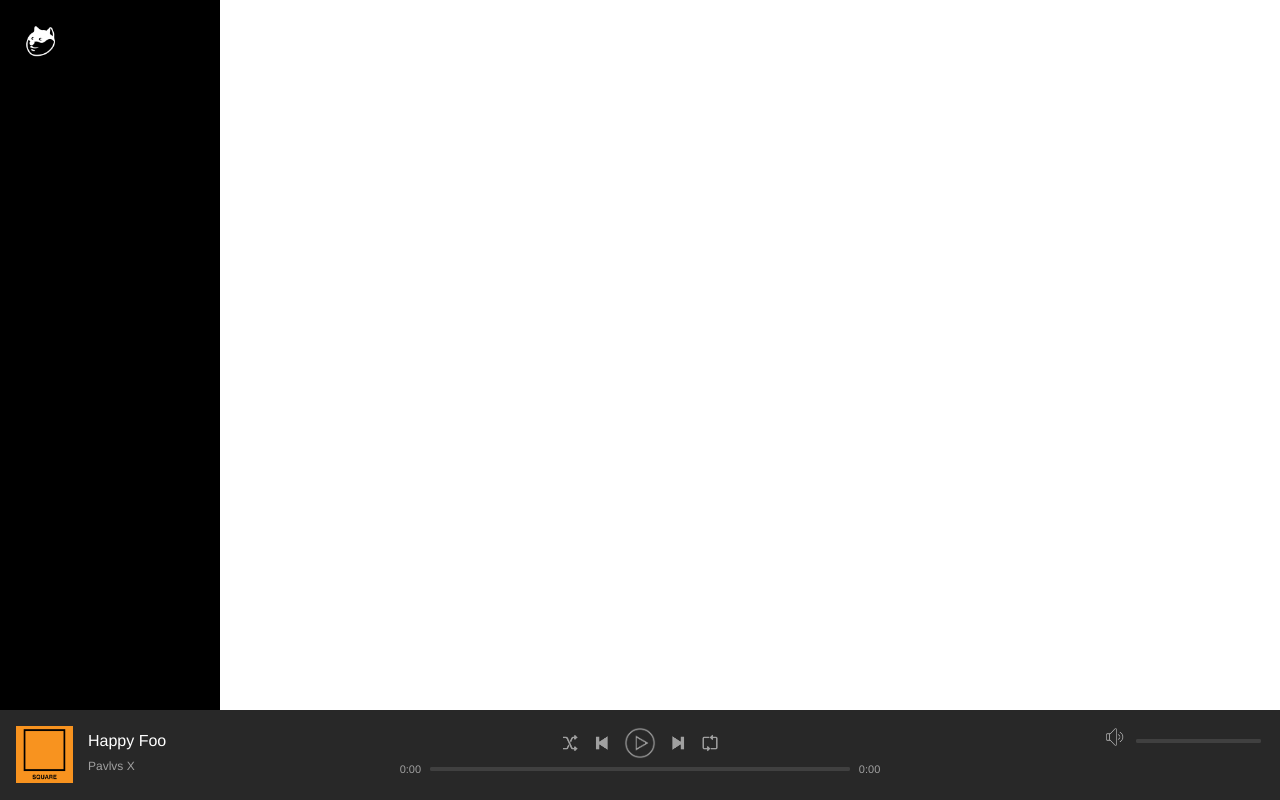
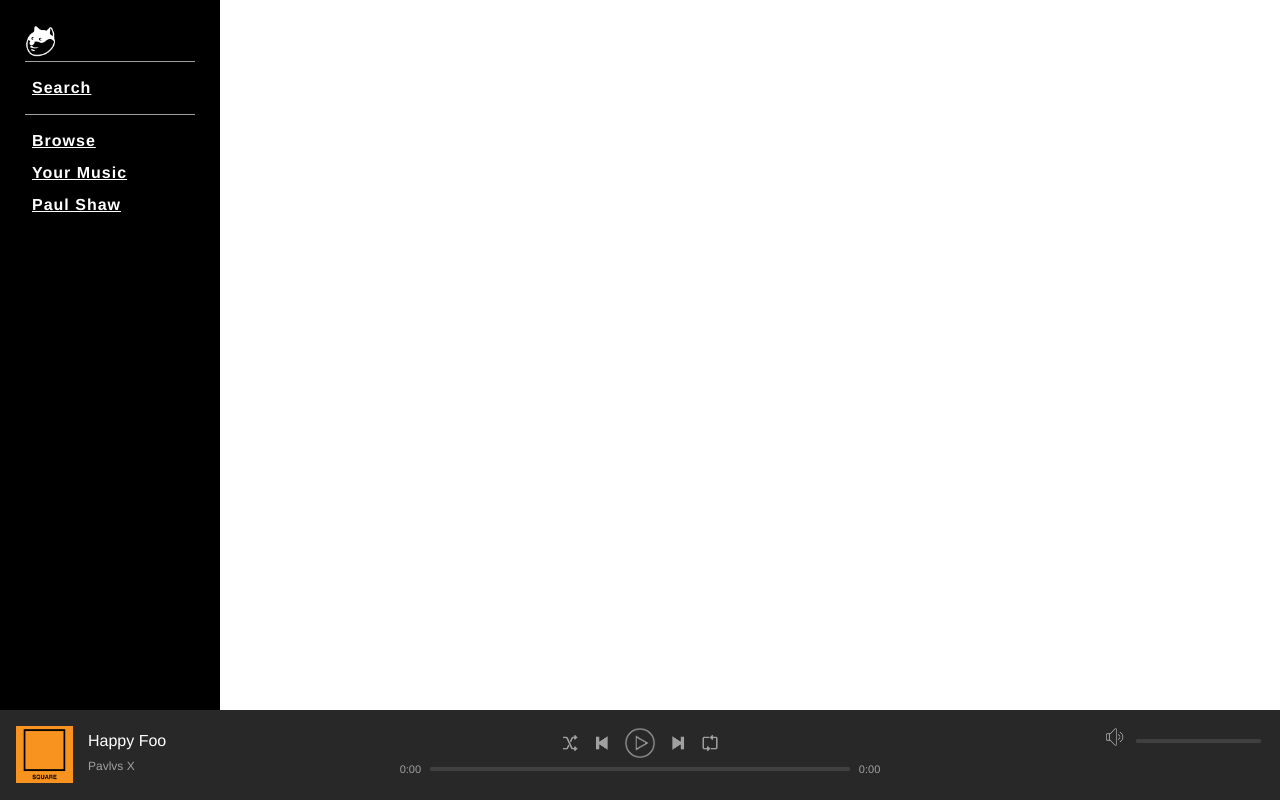
Before and after one commit to pavlvs/spoticlone, a PHP site: page / in a window 1280 px wide. Run offline with PHP 8.4, Linux system fonts and the light colour scheme; the visitor is signed in with stand-in values (Sample User, id 1).

Commit message:
added and styled navBar groups and navBarItem

```diff
--- a/assets/css/style.css
+++ b/assets/css/style.css
@@ -167,3 +167,16 @@ body {
 .logo img {
     width: 32px;
 }
+
+.navBar .group {
+    border-top: 1px solid #a0a0a0;
+    padding: 10px 0;
+}
+
+.navItem {
+    padding: 7px;
+    font-size: 16px;
+    font-weight: 700;
+    display: block;
+    letter-spacing: 1px;
+}
--- a/index.php
+++ b/index.php
@@ -25,6 +25,23 @@ if (isset($_SESSION['userLoggedIn'])) {
 					<a href="index.php" class="logo">
 						<img src="assets/images/icons/logo.png" alt="logo">
 					</a>
+					<div class="group">
+						<div class="navItem">
+							<a href="search.php" class="navItemLink">Search</a>
+						</div>
+					</div>
+					<div class="group">
+						<div class="navItem">
+							<a href="browse.php" class="navItemLink">Browse</a>
+						</div>
+						<div class="navItem">
+							<a href="your_music.php" class="navItemLink">Your Music</a>
+						</div>
+						<div class="navItem">
+							<a href="profile.php" class="navItemLink">Paul Shaw</a>
+						</div>
+
+					</div>
 				</nav>
 			</div><!--End of navBarContainer -->
 		</div><!--End of topContainer -->
```
